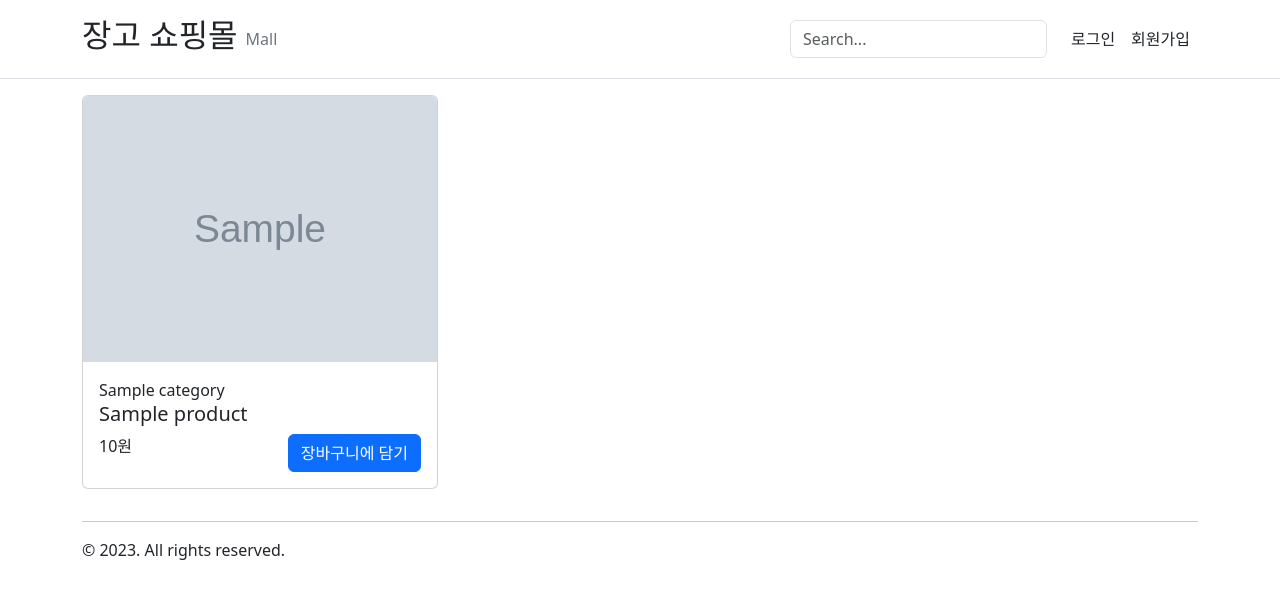
After one commit to city1616/STUDY, a Django app: page /mall/ in a window 1280 px wide. The commit adds this page. Shown: the top 599 px of the page. Run offline with Django 3.2, Linux system fonts and the light colour scheme; tables that the repository leaves empty hold one stand-in row (values such as "Sample post"); grey boxes marked "Sample" are stand-in pictures; some libraries are stand-ins or nearby versions.

Commit message:
feat: product list, CartProduct model 생성

```diff
--- a/Lecture/Inflearn/파이썬:장고로 결제 시작하기(Feat. 아임포트) - 기본편/mydjangoshop/mall/models.py
+++ b/Lecture/Inflearn/파이썬:장고로 결제 시작하기(Feat. 아임포트) - 기본편/mydjangoshop/mall/models.py
@@ -1,4 +1,8 @@
+from django.core.validators import MinValueValidator
 from django.db import models
+from django.db.models import UniqueConstraint
+
+from accounts.models import User
 
 
 class Category(models.Model):
@@ -28,9 +32,41 @@ class Product(models.Model):
         choices=Status.choices, default=Status.INACTIVE, max_length=1
     )
     photo = models.ImageField(upload_to="mall/product/photo/%Y/%m/%d")
+    created_at = models.DateTimeField(auto_now_add=True)
+    updated_at = models.DateTimeField(auto_now=True)
 
     def __str__(self):
         return f"<{self.pk}> {self.name}"
 
     class Meta:
         verbose_name = verbose_name_plural = "상품"
+        ordering = ["-pk"]
+
+
+class CartProduct(models.Model):
+    user = models.ForeignKey(
+        User,
+        on_delete=models.CASCADE,
+        db_constraint=False,
+        related_name="cart_product_set",
+    )
+    product = models.ForeignKey(
+        Product,
+        on_delete=models.CASCADE,
+        db_constraint=False,
+    )
+    quantity = models.PositiveIntegerField(
+        default=1,
+        validators=[
+            MinValueValidator(1),
+        ],
+    )
+
+    def __str__(self):
+        return f"<{self.pk}> {self.product.name} - {self.quantity}"
+
+    class Meta:
+        verbose_name = verbose_name_plural = "장바구니 상품"
+        constraints = [
+            UniqueConstraint(fields=["user", "product"], name="unique_user_product")
+        ]
--- /dev/null
+++ b/Lecture/Inflearn/파이썬:장고로 결제 시작하기(Feat. 아임포트) - 기본편/mydjangoshop/mall/templates/mall/base.html
@@ -0,0 +1 @@
+{% extends "base.html" %}
--- /dev/null
+++ b/Lecture/Inflearn/파이썬:장고로 결제 시작하기(Feat. 아임포트) - 기본편/mydjangoshop/mall/templates/mall/product_list.html
@@ -0,0 +1,37 @@
+{% extends "mall/base.html" %}
+{% load django_bootstrap5 %}
+{% load humanize %}
+{% load thumbnail %}
+
+{% block content %}
+    <div class="row">
+        {% for product in product_list %}
+            <div class="col-sm-6 col-lg-4 mb-3">
+                <div class="card">
+                    {# djlint: off #}
+                    {% thumbnail product.photo "300x300" crop="center" as thumb %}
+                        <img src="{{ thumb.url }}"
+                             alt="{{ product.name }} 사진"
+                             class="card-img-top object-fit-cover" />
+                    {% endthumbnail %}
+                    {# djlint: on #}
+
+                    <div class="card-body">
+                        {{ product.category }}
+                        <div>
+                            <h5 class="text-truncate">{{ product.name }}</h5>
+                        </div>
+                        <div class="d-flex justify-content-between">
+                            <div>{{ product.price|intcomma }}원</div>
+                            <div>
+                                <a herf="#" class="btn btn-primary">장바구니에 담기</a>
+                            </div>
+                        </div>
+                    </div>
+                </div>
+            </div>
+        {% endfor %}
+    </div>
+
+    <div class="mt-3 mb-3">{% bootstrap_pagination page_obj url=request.get_full_path %}</div>
+{% endblock %}
--- a/Lecture/Inflearn/파이썬:장고로 결제 시작하기(Feat. 아임포트) - 기본편/mydjangoshop/mall/urls.py
+++ b/Lecture/Inflearn/파이썬:장고로 결제 시작하기(Feat. 아임포트) - 기본편/mydjangoshop/mall/urls.py
@@ -1,4 +1,4 @@
 from django.urls import path
 from . import views
 
-urlpatterns = []
+urlpatterns = [path("", views.product_list, name="product_list")]
--- a/Lecture/Inflearn/파이썬:장고로 결제 시작하기(Feat. 아임포트) - 기본편/mydjangoshop/mall/views.py
+++ b/Lecture/Inflearn/파이썬:장고로 결제 시작하기(Feat. 아임포트) - 기본편/mydjangoshop/mall/views.py
@@ -1,3 +1,35 @@
-from django.shortcuts import render
+from django.views.generic import ListView
 
-# Create your views here.
+from mall.models import Product
+
+
+# def product_list(request):
+#     # Product.objects.all()만 수행할 경우 template에서 외래키인 category를 뒤늦게 참조하여 많은 양의 쿼리가 발생한다.
+#     # N + 1 문제를 해결하기 위해 select_related("category")를 통해 product를 조회할 때 외래키 데이터까지 한번에 조회 하도록 한다.
+#     # 조회하는데 걸리는 시간이 10배 단축됨
+#     product_qs = Product.objects.all().select_related("category")
+#     return render(
+#         request,
+#         "mall/product_list.html",
+#         {
+#             "product_list": product_qs,
+#         },
+#     )
+#     pass
+
+
+class ProductListView(ListView):
+    model = Product
+    queryset = Product.objects.all().select_related("category")
+    paginate_by = 4  # 4개 단위로 끊어서 보여준다.
+
+    def get_queryset(self):
+        qs = super().get_queryset()
+
+        query = self.request.GET.get("query", "")
+        if query:
+            qs = qs.filter(name__icontains=query)
+        return qs
+
+
+product_list = ProductListView.as_view()
--- a/Lecture/Inflearn/파이썬:장고로 결제 시작하기(Feat. 아임포트) - 기본편/mydjangoshop/mysite/settings.py
+++ b/Lecture/Inflearn/파이썬:장고로 결제 시작하기(Feat. 아임포트) - 기본편/mydjangoshop/mysite/settings.py
@@ -49,12 +49,14 @@ INSTALLED_APPS = [
     "django.contrib.admin",
     "django.contrib.auth",
     "django.contrib.contenttypes",
+    "django.contrib.humanize",
     "django.contrib.sessions",
     "django.contrib.messages",
     "django.contrib.staticfiles",
     # third apps
     "debug_toolbar",
     "django_bootstrap5",
+    "sorl.thumbnail",
     # locals apps
     "accounts",
     "mall_test",
--- a/Lecture/Inflearn/파이썬:장고로 결제 시작하기(Feat. 아임포트) - 기본편/mydjangoshop/templates/base.html
+++ b/Lecture/Inflearn/파이썬:장고로 결제 시작하기(Feat. 아임포트) - 기본편/mydjangoshop/templates/base.html
@@ -12,78 +12,72 @@
         {% bootstrap_javascript %}
     </head>
     <body>
+        <header class="p-3 mb-3 border-bottom">
             <div class="container">
-            <nav class="navbar navbar-expand-lg navbar-light bg-light">
-                <div class="container-fluid">
-                    <a class="navbar-brand" href="{% url 'root' %}">장고 쇼핑몰</a>
-                    <button class="navbar-toggler"
-                            type="button"
-                            data-bs-toggle="collapse"
-                            data-bs-target="#navbarSupportedContent"
-                            aria-controls="navbarSupportedContent"
-                            aria-expanded="false"
-                            aria-label="Toggle navigation">
-                        <span class="navbar-toggler-icon"></span>
-                    </button>
-                    <div class="collapse navbar-collapse" id="navbarSupportedContent">
-                        <ul class="navbar-nav me-auto mb-2 mb-lg-0">
+                <div class="d-flex flex-wrap align-items-center justify-content-center justify-content-lg-start">
+                    <a href="{% url 'root' %}"
+                       class="d-flex align-items-center mb-2 mb-lg-0 text-dark text-decoration-none">
+                        <h2>장고 쇼핑몰</h2>
+                    </a>
+
+                    <ul class="nav col-12 col-lg-auto me-lg-auto mb-2 justify-content-center mb-md-0">
+                        <li>
+                            <a href="{% url 'product_list' %}" class="nav-link px-2 link-secondary">Mall</a>
+                        </li>
+                    </ul>
+
+                    {#                    action이 비어있는 경우 같은 페이지에 요청을 보낸다.#}
+                    <form class="col-12 col-lg-auto mb-3 mb-lg-0 me-lg-3"
+                          role="search"
+                          action=""
+                          method="get">
+                        <input type="search"
+                               class="form-control"
+                               placeholder="Search..."
+                               aria-label="Search"
+                               name="query"
+                               value="{{ request.GET.query }}">
+                    </form>
+
                     {% if not user.is_authenticated %}
+                        <ul class="nav">
                             <li class="nav-item">
-                                    <a class="nav-link active" aria-current="page" href="{% url 'login' %}">로그인</a>
+                                <a href="{% url 'login' %}" class="nav-link link-dark px-2">로그인</a>
                             </li>
                             <li class="nav-item">
-                                    <a class="nav-link active" aria-current="page" href="{% url 'signup' %}">회원가입</a>
+                                <a href="{% url 'signup' %}" class="nav-link link-dark px-2">회원가입</a>
                             </li>
+                        </ul>
                     {% else %}
-                                <li class="nav-item">
-                                    <a class="nav-link active"
-                                       aria-current="page"
-                                       href="{% url 'profile' %}">프로필</a>
-                                </li>
-                                <li class="nav-item">
-                                    <a class="nav-link active" aria-current="page" href="{% url 'logout' %}">로그아웃</a>
-                                </li>
-                            {% endif %}
-                            <li class="nav-item">
-                                <a class="nav-link" href="#">Link</a>
-                            </li>
-                            <li class="nav-item dropdown">
-                                <a class="nav-link dropdown-toggle"
-                                   href="#"
-                                   id="navbarDropdown"
-                                   role="button"
+                        <div class="dropdown text-end">
+                            <a href="#"
+                               class="d-block link-dark text-decoration-none dropdown-toggle"
+                               id="dropdownUser1"
                                data-bs-toggle="dropdown"
-                                   aria-expanded="false">Dropdown</a>
-                                <ul class="dropdown-menu" aria-labelledby="navbarDropdown">
+                               aria-expanded="false">
+                                <img src="https://github.com/mdo.png"
+                                     alt="mdo"
+                                     width="32"
+                                     height="32"
+                                     class="rounded-circle">
+                            </a>
+                            <ul class="dropdown-menu text-small" aria-labelledby="dropdownUser1">
                                 <li>
-                                        <a class="dropdown-item" href="#">Action</a>
-                                    </li>
-                                    <li>
-                                        <a class="dropdown-item" href="#">Another action</a>
+                                    <a class="dropdown-item" href="{% url 'profile' %}">Profile</a>
                                 </li>
                                 <li>
                                     <hr class="dropdown-divider">
                                 </li>
                                 <li>
-                                        <a class="dropdown-item" href="#">Something else here</a>
+                                    <a class="dropdown-item" href="{% url 'logout' %}">로그아웃</a>
                                 </li>
                             </ul>
-                            </li>
-                            <li class="nav-item">
-                                <a class="nav-link disabled" href="#" tabindex="-1" aria-disabled="true">Disabled</a>
-                            </li>
-                        </ul>
-                        <form class="d-flex">
-                            <input class="form-control me-2"
-                                   type="search"
-                                   placeholder="Search"
-                                   aria-label="Search">
-                            <button class="btn btn-outline-success" type="submit">Search</button>
-                        </form>
+                        </div>
+                    {% endif %}
+
                 </div>
             </div>
-            </nav>
-        </div>
+        </header>
         <div class="container">
             {% block content %}{% endblock %}
             <hr />
```
Also changed, not shown: Lecture/Inflearn/파이썬:장고로 결제 시작하기(Feat. 아임포트) - 기본편/mydjangoshop/mall/admin.py (+21 -2 lines), Lecture/Inflearn/파이썬:장고로 결제 시작하기(Feat. 아임포트) - 기본편/mydjangoshop/mall/migrations/0002_auto_20230713_0046.py (added), Lecture/Inflearn/파이썬:장고로 결제 시작하기(Feat. 아임포트) - 기본편/mydjangoshop/mall/migrations/0003_auto_20230713_0220.py (added). Lines whose indentation alone changed are shown as unchanged.
